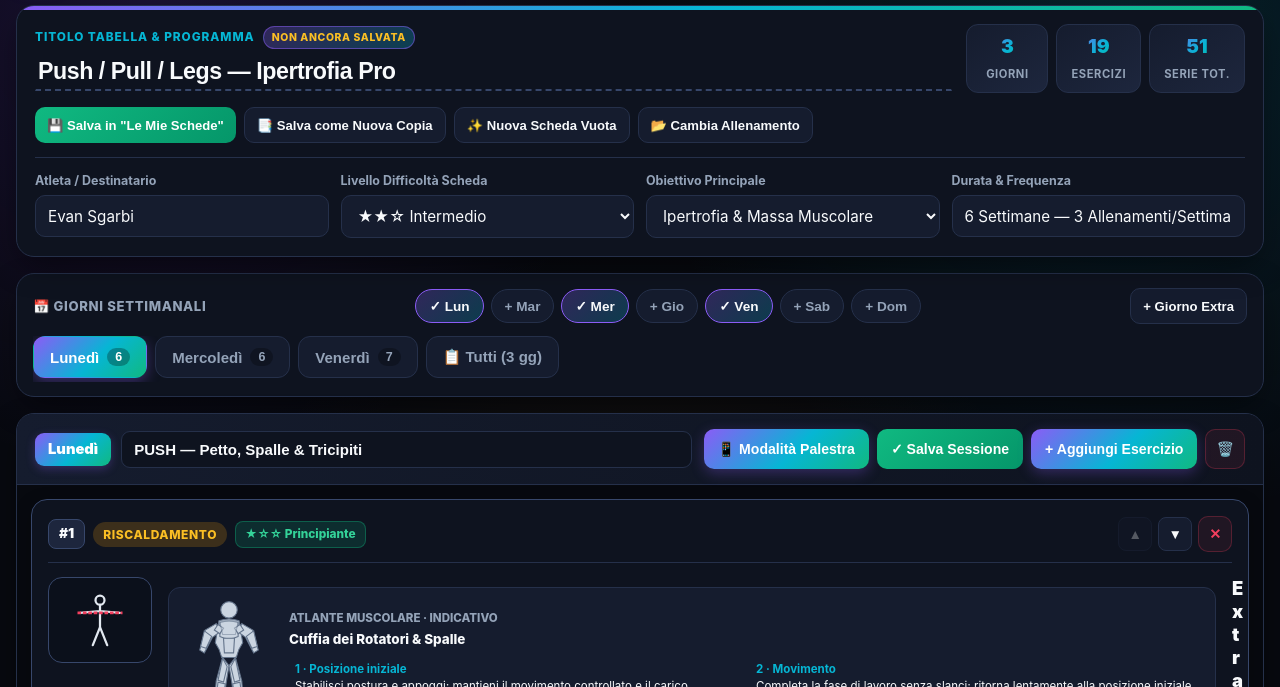
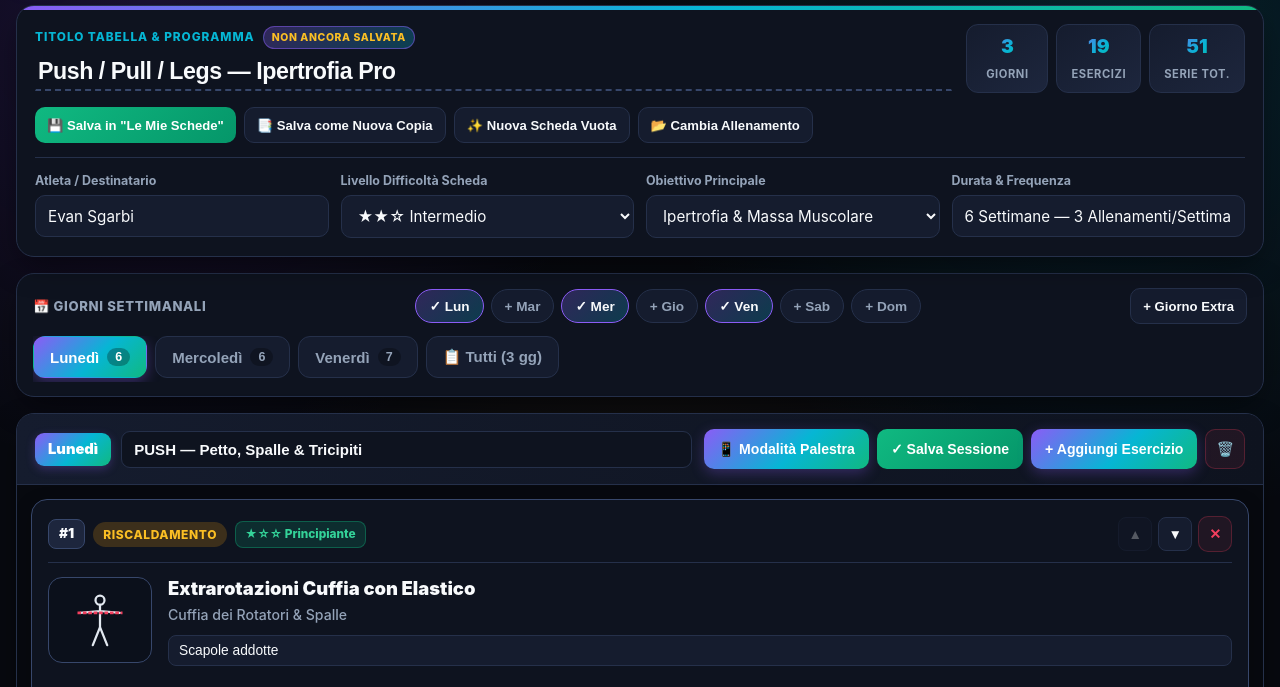
Before and after one commit to evanesse1978/BodyBuilding-Pro, a plain HTML site: page index.html in a window 1280 px wide. Shown: the part 76-763 px from the top of the page. Drawn offline with Linux system fonts and the light colour scheme.

Commit message:
Update index.html

```diff
--- a/index.html
+++ b/index.html
@@ -721,7 +721,10 @@
     [data-theme="light"] .diff-2 { color: #b45309; }
     [data-theme="light"] .diff-3 { color: #be123c; }
 
+    .ex-card-main > .ex-info { flex: 1 1 0; min-width: 160px; }
     .ex-name {
+      writing-mode: horizontal-tb;
+      overflow-wrap: break-word;
       font-size: 1.15rem;
       font-weight: 900;
       color: var(--text-main);
@@ -3376,13 +3379,13 @@
             <div class="ex-illustration" title="${escapeHtml(ex.name)}">
               ${svgMarkup}
             </div>
-            ${exerciseAtlasMarkup(ex)}
             <div class="ex-info">
               <div class="ex-name">${escapeHtml(ex.name)}</div>
               <div class="ex-muscle">${escapeHtml(ex.muscle)}</div>
               <input type="text" class="ex-note-input" value="${escapeHtml(item.note || '')}" placeholder="Nota tecnica (es. TUT 3-1-1, fermo al petto)..." oninput="updateExerciseNote('${dayId}', ${idx}, this.value)" />
             </div>
           </div>
+          ${exerciseAtlasMarkup(ex)}
           <div class="no-print" style="margin:8px 0 4px">
             <button class="btn btn-sm" onclick="toggleDaySuperset('${dayId}',${idx})">${daySupersetFor(state.days.find(d=>d.id===dayId),idx)?'🔗 Rimuovi abbinamento superserie':'🔗 Abbina in superserie con esercizio successivo'}</button>
             ${daySupersetFor(state.days.find(d=>d.id===dayId),idx)?'<span style="font-size:.78rem;color:var(--brand-secondary);font-weight:800;margin-left:7px">A1 ↔ A2</span>':''}
```
